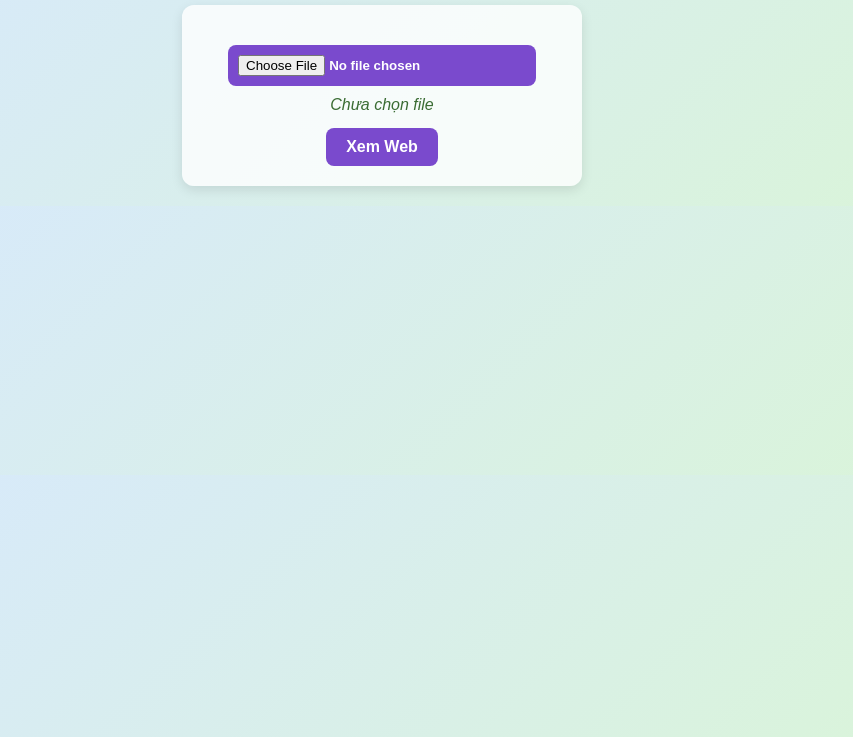
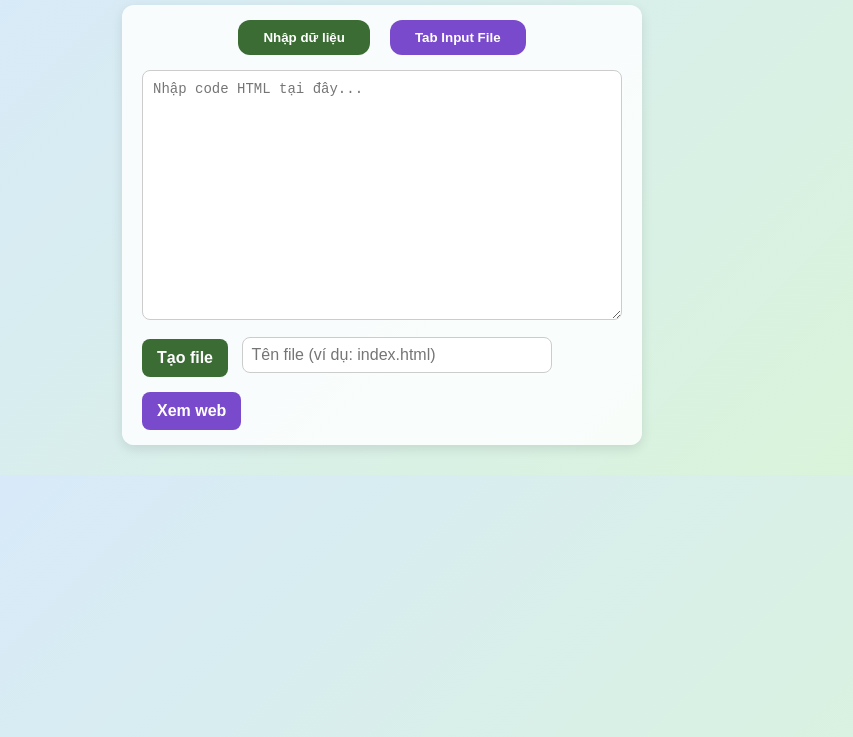
Before and after one commit to danhcng3822f/test-website, a plain HTML site: page index.html in a window 1280 px wide. Shown: the part 63-800 px from the top of the page, without its empty margins (258-1111 px from the left). Drawn offline with Linux system fonts and the light colour scheme.

Commit message:
Add files via upload

```diff
--- a/index.html
+++ b/index.html
@@ -8,27 +8,65 @@
   body {
     font-family: Arial, sans-serif;
     margin: 20px;
-    background: linear-gradient(135deg, #d7e8ff, #daf5d7); /* xanh dương nhạt và xanh lá */
+    background: linear-gradient(135deg, #d7e8ff, #daf5d7);
     color: #0b3f34;
   }
   h2 {
     color: #074d7d;
     text-align: center;
   }
+  .tabContainer {
+    max-width: 480px;
+    margin: 0 auto 30px auto;
+    background: rgba(255 255 255 / 0.85);
+    border-radius: 12px;
+    box-shadow: 0 4px 12px rgb(0 0 0 / 0.1);
+    padding: 15px 20px;
+  }
+  .tabs {
+    display: flex;
+    justify-content: center;
+    gap: 20px;
+    margin-bottom: 15px;
+  }
+  .tabBtn {
+    padding: 10px 25px;
+    border: none;
+    border-radius: 12px;
+    font-weight: bold;
+    cursor: pointer;
+    background: #7a4acd;
+    color: white;
+    transition: background-color 0.3s ease;
+  }
+  .tabBtn.active {
+    background: #3a6c33;
+  }
+  .tabContent {
+    display: block;
+    position: absolute;
+    left: -9999px;
+    visibility: hidden;
+    opacity: 0;
+    transition: opacity 0.3s ease;
+  }
+  .tabContent.active {
+    position: static;
+    left: auto;
+    visibility: visible;
+    opacity: 1;
+  }
   #uploadUI {
     background-color: rgba(255, 255, 255, 0.8);
     border-radius: 12px;
     padding: 20px;
-    max-width: 360px;
-    margin: 0 auto;
-    box-shadow: 0 4px 12px rgba(0, 0, 0, 0.1);
   }
   input[type="file"] {
     display: block;
     margin: 20px auto 10px auto;
     padding: 10px;
     width: 80%;
-    background-color: #7a4acd; /* tím */
+    background-color: #3a6c33;
     color: white;
     border: none;
     border-radius: 8px;
@@ -39,11 +77,12 @@
     text-align: center;
     font-style: italic;
     margin-bottom: 14px;
-    color: #3a6c33; /* xanh lá đậm */
+    color: #3a6c33;
+    user-select: none;
   }
   #viewWebBtn {
     display: block;
-    background-color: #7a4acd; /* tím */
+    background-color: #7a4acd;
     color: white;
     border: none;
     border-radius: 8px;
@@ -74,7 +113,7 @@
     top: 18px;
     right: 20px;
     z-index: 10;
-    background-color: #3a6c33; /* xanh lá đậm */
+    background-color: #3a6c33;
     color: white;
     border: none;
     border-radius: 10px;
@@ -84,16 +123,79 @@
     box-shadow: 0 0 12px rgba(58, 108, 51, 0.7);
     user-select: none;
   }
+  #codeInputArea {
+    width: 100%;
+    height: 250px;
+    font-family: monospace;
+    font-size: 14px;
+    border-radius: 8px;
+    border: 1px solid #ccc;
+    padding: 10px;
+    resize: vertical;
+    box-sizing: border-box;
+  }
+
+  #fileNameInput {
+    width: 310px; /* tăng rộng hơn */
+    margin-top: 10px;
+    padding: 8px;
+    border-radius: 8px;
+    border: 1px solid #ccc;
+    font-size: 16px;
+    box-sizing: border-box;
+    display: inline-block;
+    vertical-align: middle;
+  }
+
+  #createFileBtn, #viewCodeWebBtn {
+    margin-top: 15px;
+    padding: 10px 15px;
+    font-weight: bold;
+    font-size: 16px;
+    cursor: pointer;
+    border-radius: 8px;
+    border: none;
+    display: inline-block;
+    vertical-align: middle;
+  }
+  #createFileBtn {
+    background-color: #3a6c33;
+    color: white;
+    max-width: 120px;
+    margin-right: 10px;
+  }
+  #viewCodeWebBtn {
+    background-color: #7a4acd;
+    color: white;
+    max-width: 120px;
+  }
 </style>
 </head>
 <body>
 
-<h2>Upload file HTML & Xem Web</h2>
+<h2>📖 Test Website</h2>
 
-<div id="uploadUI">
-  <input type="file" id="fileInput" accept=".html,.htm" />
-  <div id="fileName">Chưa chọn file</div>
-  <button id="viewWebBtn" disabled>Xem Web</button>
+<div class="tabContainer">
+  <div class="tabs">
+    <button class="tabBtn active" data-tab="inputTab">Nhập dữ liệu</button>
+    <button class="tabBtn" data-tab="uploadTab">Tab Input File</button>
+  </div>
+
+  <div id="inputTab" class="tabContent active">
+    <textarea id="codeInputArea" placeholder="Nhập code HTML tại đây..."></textarea>
+    <br />
+    <button id="createFileBtn">Tạo file</button>
+    <input type="text" id="fileNameInput" placeholder="Tên file (ví dụ: index.html)" />
+    <button id="viewCodeWebBtn">Xem web</button>
+  </div>
+
+  <div id="uploadTab" class="tabContent">
+    <div id="uploadUI">
+      <input type="file" id="fileInput" accept=".html,.htm" />
+      <div id="fileName">Chưa chọn file</div>
+      <button id="viewWebBtn" disabled>Xem Web</button>
+    </div>
+  </div>
 </div>
 
 <div id="previewPage">
@@ -102,6 +204,21 @@
 </div>
 
 <script>
+  // Tab chuyển đổi logic
+  const tabButtons = document.querySelectorAll('.tabBtn');
+  const tabContents = document.querySelectorAll('.tabContent');
+  tabButtons.forEach(btn => {
+    btn.addEventListener('click', () => {
+      tabButtons.forEach(b => b.classList.remove('active'));
+      btn.classList.add('active');
+      const tabId = btn.getAttribute('data-tab');
+      tabContents.forEach(tc => {
+        tc.classList.toggle('active', tc.id === tabId);
+      });
+    });
+  });
+
+  // Upload tab logic
   const fileInput = document.getElementById('fileInput');
   const fileNameDisplay = document.getElementById('fileName');
   const viewWebBtn = document.getElementById('viewWebBtn');
@@ -117,8 +234,6 @@
     if (file) {
       fileNameDisplay.textContent = `File đã chọn: ${file.name}`;
       viewWebBtn.disabled = false;
-
-      // Đọc nội dung file HTML
       const reader = new FileReader();
       reader.onload = e => {
         fileContent = e.target.result;
@@ -132,17 +247,78 @@
   });
 
   viewWebBtn.addEventListener('click', () => {
-    // Hiển thị preview web, ẩn UI upload
     previewFrame.srcdoc = fileContent;
     uploadUI.style.display = 'none';
+    document.getElementById('inputTab').style.visibility = 'hidden';
+    document.getElementById('inputTab').style.position = 'absolute';
     previewPage.style.display = 'block';
+    // Cuộn đến giữa iframe
+    setTimeout(() => {
+      previewPage.scrollIntoView({behavior: 'smooth', block: 'center'});
+    }, 100);
   });
 
   closePreviewBtn.addEventListener('click', () => {
-    // Đóng preview, hiện lại UI upload
     previewFrame.srcdoc = '';
     uploadUI.style.display = 'block';
+    const inputTabEl = document.getElementById('inputTab');
+    inputTabEl.style.visibility = 'visible';
+    inputTabEl.style.position = 'static';
     previewPage.style.display = 'none';
+    fileInput.value = "";
+    fileNameDisplay.textContent = "Chưa chọn file";
+    viewWebBtn.disabled = true;
+  });
+
+  // Nhập dữ liệu tab logic
+  const codeInputArea = document.getElementById('codeInputArea');
+  const fileNameInput = document.getElementById('fileNameInput');
+  const createFileBtn = document.getElementById('createFileBtn');
+  const viewCodeWebBtn = document.getElementById('viewCodeWebBtn');
+  const inputTab = document.getElementById('inputTab');
+
+  createFileBtn.addEventListener('click', () => {
+    const code = codeInputArea.value.trim();
+    let fileName = fileNameInput.value.trim();
+
+    if (!code) {
+      alert('Vui lòng nhập code HTML!');
+      return;
+    }
+    if (!fileName) {
+      alert('Vui lòng nhập tên file!');
+      return;
+    }
+    if (!fileName.toLowerCase().endsWith('.html')) {
+      fileName += '.html';
+    }
+
+    const blob = new Blob([code], {type: 'text/html'});
+    const url = URL.createObjectURL(blob);
+
+    const a = document.createElement('a');
+    a.href = url;
+    a.download = fileName;
+    a.click();
+
+    URL.revokeObjectURL(url);
+  });
+
+  viewCodeWebBtn.addEventListener('click', () => {
+    const code = codeInputArea.value.trim();
+    if (!code) {
+      alert('Vui lòng nhập code HTML!');
+      return;
+    }
+    previewFrame.srcdoc = code;
+    uploadUI.style.display = 'none';
+    inputTab.style.visibility = 'hidden';
+    inputTab.style.position = 'absolute';
+    previewPage.style.display = 'block';
+
+    setTimeout(() => {
+      previewPage.scrollIntoView({behavior: 'smooth', block: 'center'});
+    }, 100);
   });
 </script>
 
```
